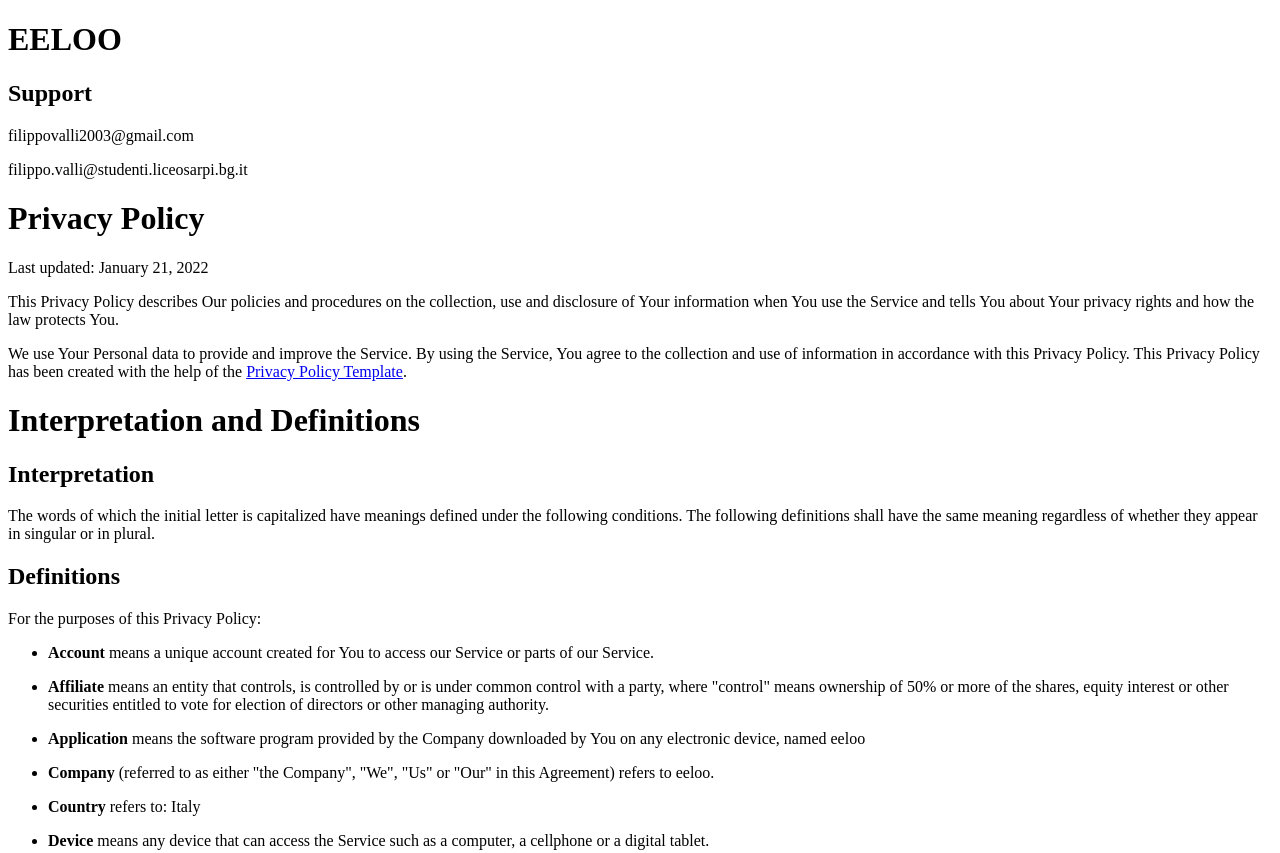
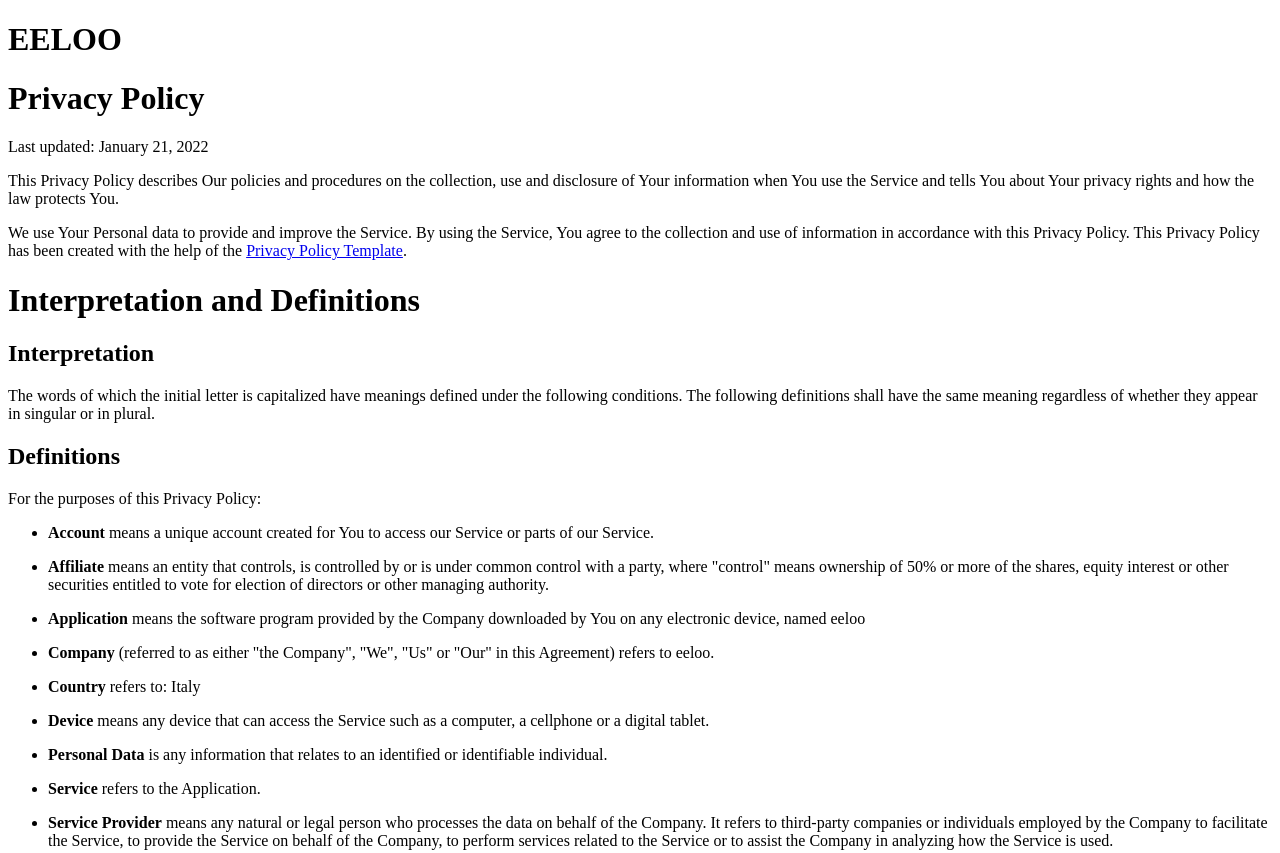
Before and after one commit to siliconvallii/siliconvallii.github.io, a plain HTML site: page index.html in a window 1280 px wide. Shown: the top 853 px of the page. Drawn offline with Linux system fonts and the light colour scheme.

Commit message:
Fix index.html

```diff
--- a/index.html
+++ b/index.html
@@ -3,11 +3,6 @@
 
 <body>
     <h1>EELOO</h1>
-
-    <h2>Support</h2>
-
-    <p>filippovalli2003@gmail.com</p>
-    <p>filippo.valli@studenti.liceosarpi.bg.it</p>
 
     <h1>Privacy Policy</h1>
     <p>Last updated: January 21, 2022</p>
```
